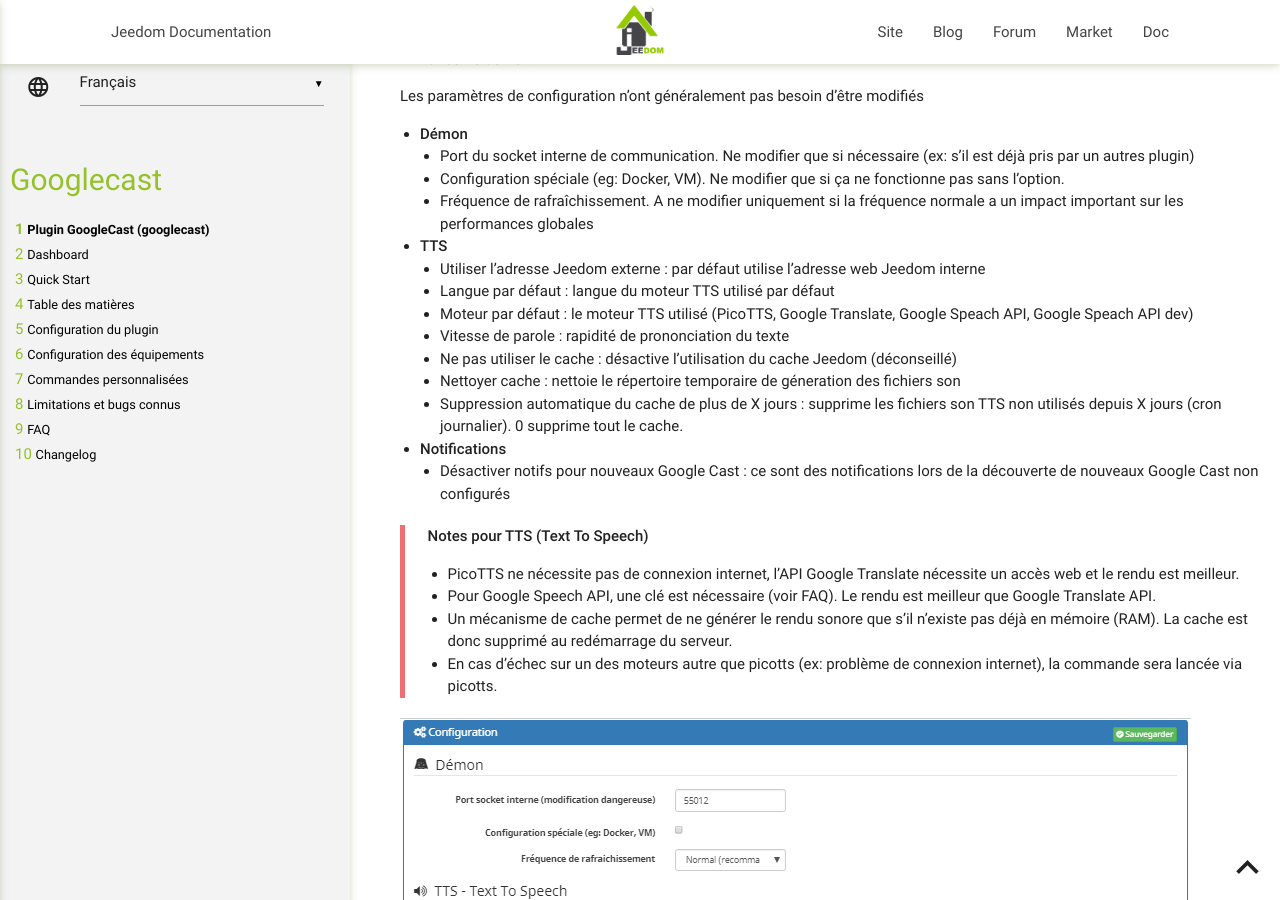
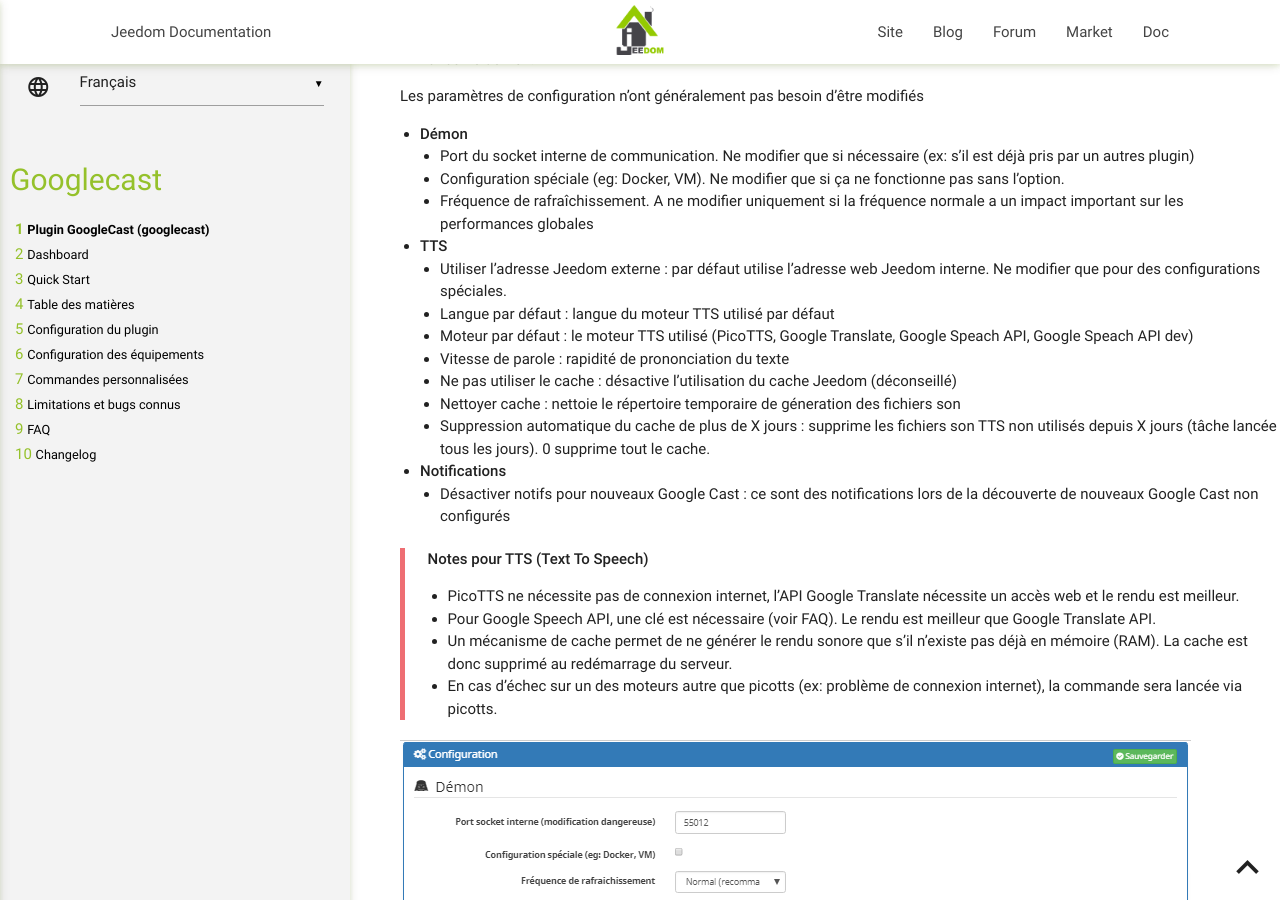
Before and after one commit to guirem/plugin-googlecast, a Jekyll site: the page built from docs/fr_FR/index.md, in a window 1280 px wide and 900 px high, scrolled down 3596 px. Built offline with Jekyll 4.4.1, drawn with Linux system fonts in a browser that asks for light colours; our own code applies the rules of GitHub Pages for plain Markdown files.

```diff
--- a/docs/fr_FR/index.md
+++ b/docs/fr_FR/index.md
@@ -114,13 +114,13 @@ Les paramètres de configuration n'ont généralement pas besoin d'être modifi
   - Configuration spéciale (eg: Docker, VM). Ne modifier que si ça ne fonctionne pas sans l'option.
   - Fréquence de rafraîchissement. A ne modifier uniquement si la fréquence normale a un impact important sur les performances globales
 - **TTS**
-  - Utiliser l'adresse Jeedom externe : par défaut utilise l'adresse web Jeedom interne
+  - Utiliser l'adresse Jeedom externe : par défaut utilise l'adresse web Jeedom interne. Ne modifier que pour des configurations spéciales.
   - Langue par défaut : langue du moteur TTS utilisé par défaut
   - Moteur par défaut : le moteur TTS utilisé (PicoTTS, Google Translate, Google Speach API, Google Speach API dev)
   - Vitesse de parole : rapidité de prononciation du texte
   - Ne pas utiliser le cache : désactive l'utilisation du cache Jeedom (déconseillé)
   - Nettoyer cache : nettoie le répertoire temporaire de géneration des fichiers son
-  - Suppression automatique du cache de plus de X jours : supprime les fichiers son TTS non utilisés depuis X jours (cron journalier). 0 supprime tout le cache.
+  - Suppression automatique du cache de plus de X jours : supprime les fichiers son TTS non utilisés depuis X jours (tâche lancée tous les jours). 0 supprime tout le cache.
 - **Notifications**
   - Désactiver notifs pour nouveaux Google Cast : ce sont des notifications lors de la découverte de nouveaux Google Cast non configurés
 
--- a/resources/googlecast.py
+++ b/resources/googlecast.py
@@ -1325,7 +1325,7 @@ def action_handler(message):
             globals.JEEDOM_COM.send_change_immediate(callbackmsg);
 
     else :
-        logging.warn("ACTION------ Device not connected !")
+        logging.debug("ACTION------ Device not connected !")
         sendErrorDeviceStatus(uuid, 'NOT CONNECTED')
         return False
 
```
Also changed, not shown: 2 other files.
